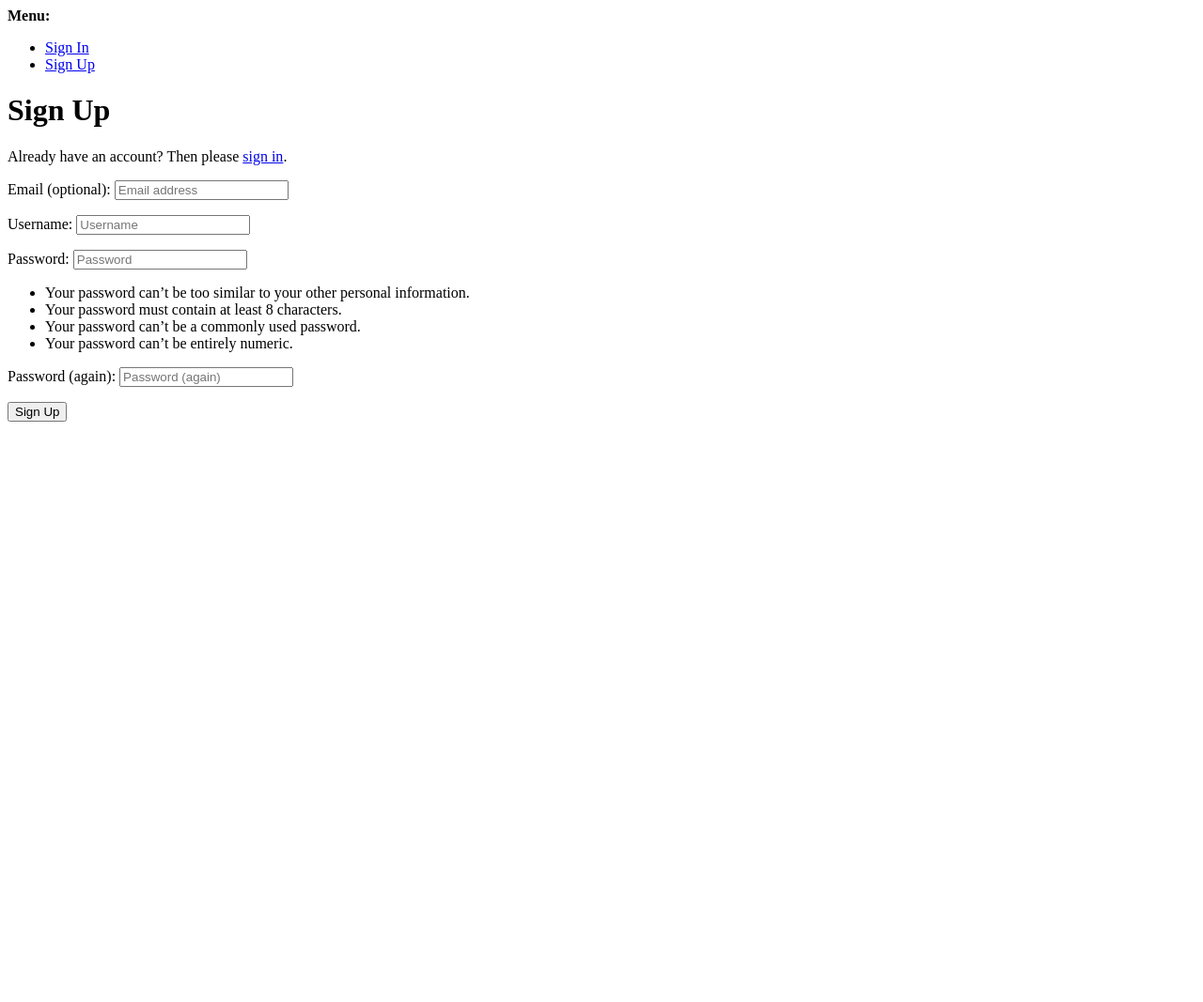
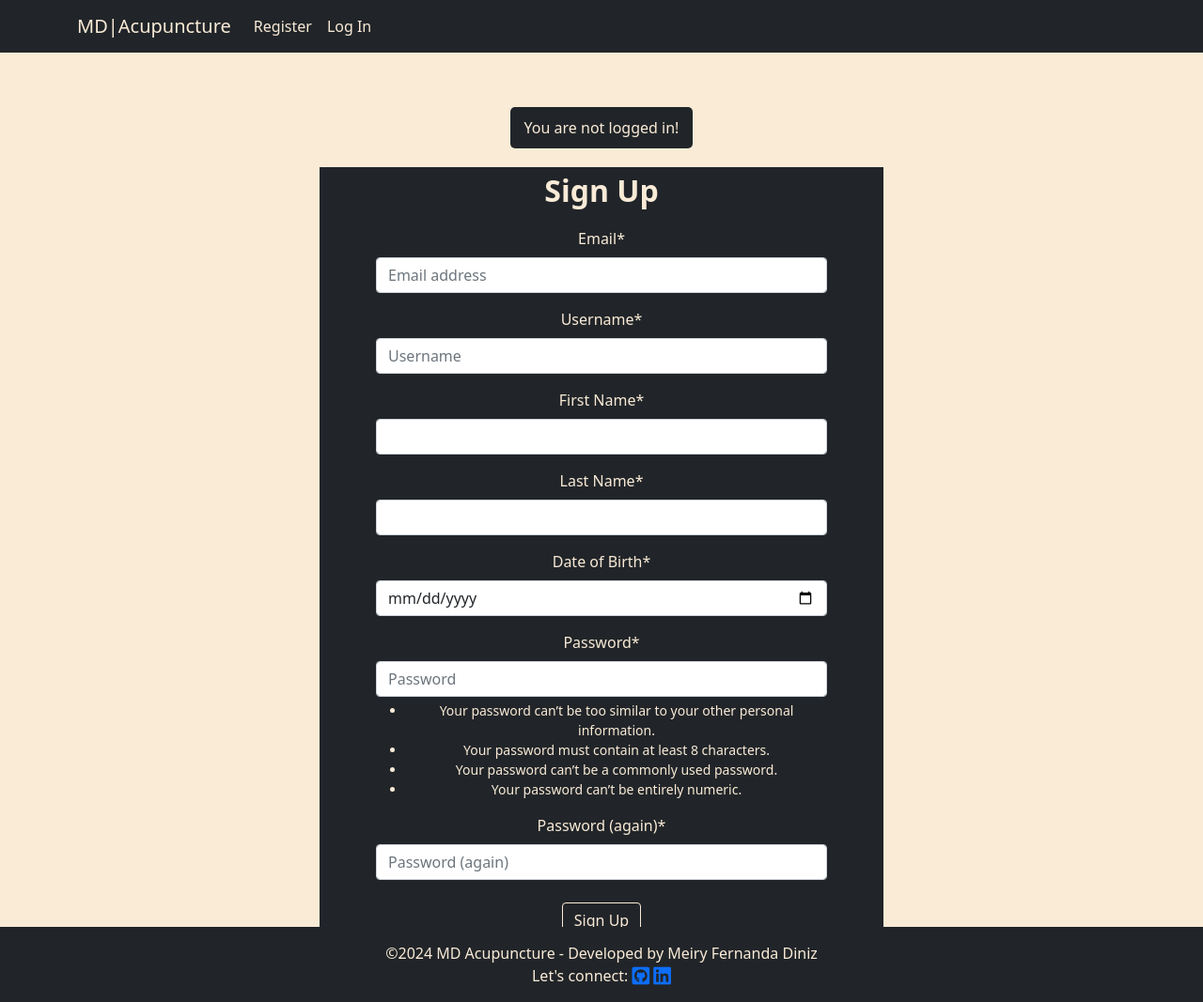
Before and after one commit to MeiryDiniz/md-acupuncture, a Django app: page /accounts/signup/ in a window 1280 px wide. Shown: the whole page at 94% size. Before the commit the page ends 449 px from the top, so only its background shows below. Run offline with Django 5.2, Linux system fonts and the light colour scheme; tables that the repository leaves empty hold one stand-in row (values such as "Sample post"); some libraries are stand-ins or nearby versions.

Commit message:
Have password reset, style css and templates set up.

```diff
--- a/booking/admin.py
+++ b/booking/admin.py
@@ -1,7 +1,6 @@
 from django.contrib import admin
-from .models import UserProfile, Schedule, Review
+from .models import UserProfile, Schedule
 
 # Register your models here.
 admin.site.register(UserProfile)
 admin.site.register(Schedule)
-admin.site.register(Review)
--- a/booking/forms.py
+++ b/booking/forms.py
@@ -1,5 +1,31 @@
+from allauth.account.forms import SignupForm
 from django import forms
-from .models import Schedule
+from .models import UserProfile, Schedule
+
+class CustomSignupForm(SignupForm):
+    first_name = forms.CharField(max_length=30, label='First Name')
+    last_name = forms.CharField(max_length=30, label='Last Name')
+    date_of_birth = forms.DateField(label='Date of Birth', widget=forms.DateInput(attrs={
+            'type': 'date',
+            'placeholder': 'YYYY-MM-DD',
+        }),
+        input_formats=['%Y-%m-%d'])
+
+
+    def save(self, request):
+        user = super(CustomSignupForm, self).save(request)
+        user.first_name = self.cleaned_data['first_name']
+        user.last_name = self.cleaned_data['last_name']
+        user.save()
+
+        UserProfile.objects.create(
+            user=user,
+            first_name=self.cleaned_data['first_name'],
+            last_name=self.cleaned_data['last_name'],
+            date_of_birth=self.cleaned_data['date_of_birth'],
+        )
+
+        return user
 
 
 class ScheduleForm(forms.ModelForm):
--- a/static/css/style.css
+++ b/static/css/style.css
@@ -1,11 +1,52 @@
 .logo, .custom-text-color, .navbar-light .navbar-nav .nav-link {
    color: antiquewhite;
+}
+
+.active {
+   color: antiquewhite !important;
 }
 
 .nav-link:hover {
    color: #212529 !important;
    background-color: antiquewhite !important;
 }
+
+main {
+   display: flex;
+   justify-content: center;
+   align-items: center;
+   height: 83vh;
+   flex-direction: column;
+   overflow: auto;
+   padding: 20px;
+   box-sizing: border-box;
+}
+
+.custom-main {
+   background-color: antiquewhite;
+   color: #212529;
+}
+
+/* Styling for the text indicating login status */
+.custom-text {
+   background-color: #212529;
+   color: antiquewhite;
+   padding: 10px 15px;
+   border-radius: 5px;
+   text-align: center;
+   margin: 10px 0;
+}
+
+.login-status-message {
+   display: flex;
+   justify-content: center;
+   align-items: center;
+   margin: 0 auto;
+   width: fit-content;
+   margin-bottom: 10px;
+}
+
+/* Buttons Style */
 
 .btn-primary {
    color: antiquewhite;
@@ -30,53 +71,135 @@
    background-color: #212529;
 }
 
-.custom-main {
+.buttons-patients-pg,
+.buttons-booking-pg,
+.index-buttons-page {
+   display: flex;
+   justify-content: space-between;
+   margin-top: 20px;
+}
+
+.buttons-patients-pg .btn,
+.buttons-booking-pg .btn,
+.index-buttons-pg .btn {
+   flex: 1;
+   margin: 0 5px;
+}
+
+.logout-actions .btn {
+   background-color: #212529;
+   color: antiquewhite;
+   border-color: antiquewhite;
+   padding: 10px 20px;
+   font-size: 1rem;
+}
+
+.logout-actions .btn:hover {
    background-color: antiquewhite;
    color: #212529;
+   border-color: antiquewhite;
 }
 
-/* Make the main element take full height of the page */
-main {
+/* Patients Dashboard Style */
+.patients-container {
+   display: flex
+;
+   justify-content: center;
+   align-items: center;
+   height: 100vh;
+   background-color: antiquewhite;
+}
+
+.patients-content {
+   text-align: center;
+   background-color: #212529;
+   color: antiquewhite;
+   padding: 40px 60px;
+   border-radius: 10px;
+   width: 100%;
+   max-width: 400px;
+}
+
+.user-message {
+   font-size: 2rem;
+   font-weight: bold;
+   margin-bottom: 20px;
+   text-align: center;
+}
+
+.bookings-info {
+   text-align: left;
+   background-color: #212529;
+   color: antiquewhite;
+   padding: 20px 30px;
+   border-radius: 10px;
+   width: 100%;
+   max-width: 650px;
+}
+
+.bookings-info h3 {
+   text-align: center;
+}
+
+/* Bookings Page Style */
+.booking-content {
+   text-align: left;
+   background-color: #212529;
+   color: antiquewhite;
+   padding: 20px 30px;
+   border-radius: 10px;
+   width: 100%;
+   max-width: 650px;
+}
+
+.booking-content h2 {
+   text-align: center;
+}
+
+/* Index Page Style */
+.index-content {
+   text-align: center;
+   padding: 20px 30px;
+   width: 100%;
+   max-width: 650px;
+}
+
+.index-content h1 {
+   text-align: center;
+}
+
+/* Log Out Page Style */
+/* Full-page container for centering logout content */
+.logout-container,
+.login-container,
+.signup-container,
+.password-reset-container {
    display: flex;
    justify-content: center;
    align-items: center;
-   height: 81vh;
-   flex-direction: column;
-}
-
-/* Styling for the text indicating login status */
-.custom-text {
-   background-color: #212529;
-   color: antiquewhite;
-   padding: 15px 30px;
-   border-radius: 5px;
-   font-weight: bold;
-   text-align: center;
-   margin: 10px 0;
-}
-
-/* Full-page container for centering logout content */
-.logout-container {
-   display: flex;
-   justify-content: center; /* Center horizontally */
-   align-items: center;     /* Center vertically */
-   height: 100vh;           /* Full height of the viewport */
-   background-color: antiquewhite; /* App background color */
+   height: 100vh;
+   background-color: antiquewhite;
 }
 
 /* Content box styling for logout page */
-.logout-content {
-   text-align: center;      /* Center the text */
-   background-color: #212529; /* Dark background */
-   color: antiquewhite;            /* White text */
-   padding: 40px 60px;      /* Padding around the content */
-   border-radius: 10px;     /* Rounded corners */
-   width: 100%;             /* Full width */
-   max-width: 400px;        /* Limit max width */
+.logout-content,
+.login-content,
+.signup-content,
+.password-reset-content {
+   text-align: center;
+   background-color: #212529;
+   color: antiquewhite;
+   padding: 40px 60px;
+   border-radius: 10px;
+   width: 100%;
+   max-width: 400px;
 }
 
 /* Header for logout page */
-.logout-content h1 {
+.logout-content h1,
+.login-content h1,
+.signup-content h1,
+.signup-content h1 {
    font-size: 2rem;
    font-weight: bold;
    margin-bottom: 20px;
@@ -88,21 +211,40 @@
    margin-bottom: 30px;
 }
 
-/* Button style for logout page */
-.logout-actions .btn {
-   background-color: #212529;
-   color: antiquewhite;
-   border-color: antiquewhite;
-   padding: 10px 20px;
-   font-size: 1rem;
-   /* border-radius: 5px; */
-
-
+/* Sign Up Page Style */
+.signup-container {
+   padding: 20px;
 }
 
-/* Button hover effect */
-.logout-actions .btn:hover {
-   background-color: antiquewhite;
-   color: #212529;
-   border-color: antiquewhite;   /* Darker color on hover */
+.signup-content {
+   max-width: 600px;
+   overflow-y: auto;
+   max-height: 90vh;
+   box-sizing: border-box;
 }
+
+.signup-content h1 {
+   font-size: 2rem;
+   font-weight: bold;
+   margin-bottom: 20px;
+   text-align: center;
+}
+
+.password-info li {
+   color: antiquewhite;
+}
+/* Password Reset Page Style */
+.password-reset-content {
+   padding: 20px 30px;
+   max-width: 475px;
+}
+
+.page-title {
+    font-size: 2rem;
+    margin-bottom: 1rem;
+}
+
+.page-message {
+    font-size: 1.1rem;
+    color: #555;
+}
--- a/templates/account/signup.html
+++ b/templates/account/signup.html
@@ -1,38 +1,17 @@
-{% extends "account/base_entrance.html" %}
-{% load allauth i18n %}
-{% block head_title %}
-    {% trans "Signup" %}
-{% endblock head_title %}
+{% extends "base.html" %}
+{% load crispy_forms_tags %}
+
 {% block content %}
-    {% element h1 %}
-        {% trans "Sign Up" %}
-    {% endelement %}
-    {% setvar link %}
-        <a href="{{ login_url }}">
-        {% endsetvar %}
-        {% setvar end_link %}
-        </a>
-    {% endsetvar %}
-    {% element p %}
-        {% blocktranslate %}Already have an account? Then please {{ link }}sign in{{ end_link }}.{% endblocktranslate %}
-    {% endelement %}
-    {% if not SOCIALACCOUNT_ONLY %}
-        {% url 'account_signup' as action_url %}
-        {% element form form=form method="post" action=action_url tags="entrance,signup" %}
-            {% slot body %}
-                {% csrf_token %}
-                {% element fields form=form unlabeled=True %}
-                {% endelement %}
-                {{ redirect_field }}
-            {% endslot %}
-            {% slot actions %}
-                {% element button tags="prominent,signup" type="submit" %}
-                    {% trans "Sign Up" %}
-                {% endelement %}
-            {% endslot %}
-        {% endelement %}
-    {% endif %}
-    {% if SOCIALACCOUNT_ENABLED %}
-        {% include "socialaccount/snippets/login.html" with page_layout="entrance" %}
-    {% endif %}
-{% endblock content %}
+<div class="signup-container">
+    <div class="signup-content">
+        <h1>Sign Up</h1>
+        <form class="password-info" method="post" action="{% url 'account_signup' %}">
+            {% csrf_token %}
+            {{ form|crispy }}
+            <div class="text-center mt-4">
+                <button type="submit" class="btn btn-primary">Sign Up</button>
+            </div>
+        </form>
+    </div>
+</div>
+{% endblock %}
--- a/templates/base.html
+++ b/templates/base.html
@@ -49,7 +49,7 @@
                     </li>
                     <li class="nav-item">
                         <a class="nav-link {% if request.path == logout_url %}active{% endif %}" aria-current="page"
-                            href="{% url 'account_logout' %}">Logout</a>
+                            href="{% url 'account_logout' %}">Log Out</a>
                     </li>
                     {% else %}
                     <li class="nav-item">
@@ -58,28 +58,27 @@
                     </li>
                     <li class="nav-item">
                         <a class="nav-link {% if request.path == login_url %}active{% endif %}" aria-current="page"
-                            href="{% url 'account_login' %}">Login</a>
+                            href="{% url 'account_login' %}">Log In</a>
                     </li>
                     {% endif %}
                 </ul>
             </div>
         </div>
     </nav>
-
     <div class="container mt-5">
+        <div class="login-status-message">
+            {% if user.is_authenticated %}
+                <p class="custom-text">You are logged in as {{ user }}!</p>
+            {% else %}
+                <p class="custom-text">You are not logged in!</p>
+            {% endif %}
+        </div>
         <main>
-            {% if user.is_authenticated %}
-                <p class="text-end m-3 custom-text">You are logged in as {{ user }}!</p>
-            {% else %}
-                <p class="text-end m-3 custom-text">You are not logged in!</p>
-            {% endif %}
-
             {% block content %}
             <!-- Content Goes here -->
             {% endblock content %}
         </main>
     </div>
-
     <footer class="bg-dark text-center">
         <div class="container py-3">
             <p class="m-0 text-center custom-text-color">&copy;2024 MD Acupuncture - Developed by Meiry Fernanda Diniz</p>
```
Also changed, not shown: booking/models.py (+0 -19 lines), booking/templates/booking/bookings.html (+9 -8 lines), booking/templates/booking/index.html (+9 -13 lines), booking/templates/booking/patients.html (+17 -19 lines), booking/tests.py (+7 -6 lines), clinic_system/settings.py (+19 -0 lines), templates/account/login.html (+43 -34 lines), templates/account/logout.html (+8 -4 lines), templates/account/password_reset.html (+30 -17 lines), templates/account/password_reset_done.html (+18 -17 lines), booking/apps.py (line endings or trailing spaces), booking/migrations/0004_delete_review.py (added), booking/migrations/0005_remove_userprofile_city_remove_userprofile_country_and_more.py (added).
